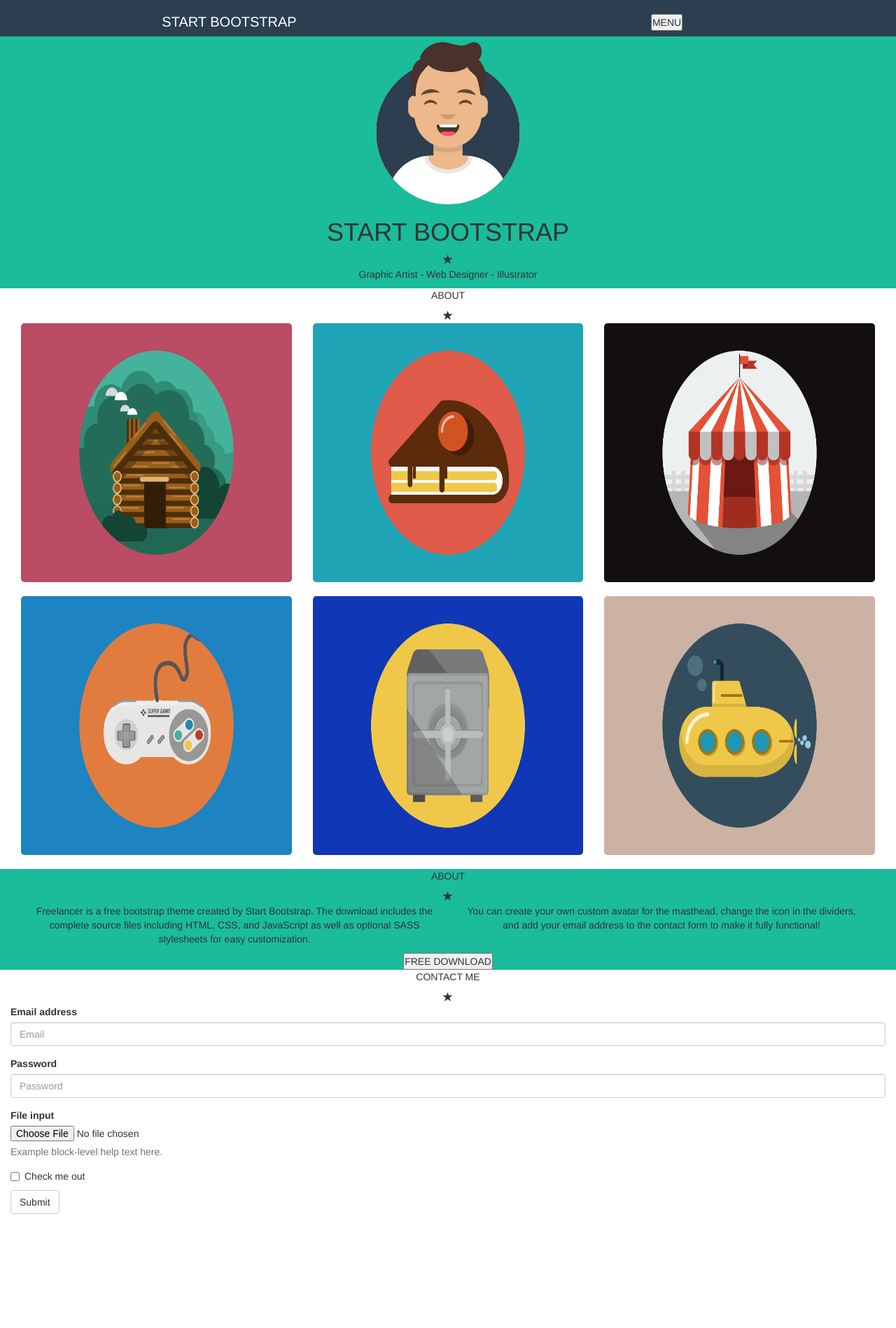
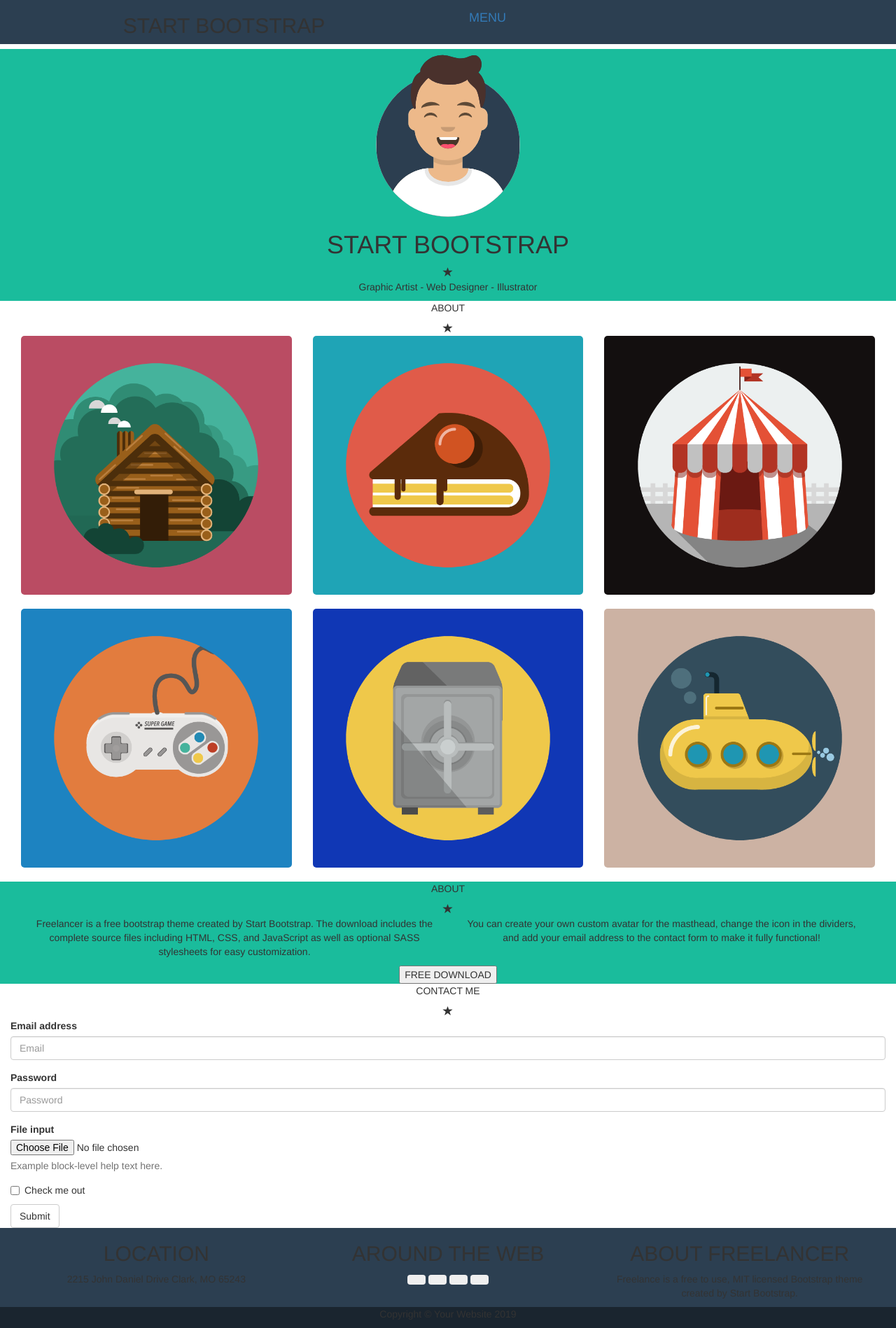
Before and after one commit to lorelulli/html-css-bootstrap-freelancer, a plain HTML site: page index.html in a window 1280 px wide. Shown: the whole page at 70% size. Before the commit the page ends 1735 px from the top, so only its background shows below. Drawn offline with nearby package versions, Linux system fonts and the light colour scheme.

Commit message:
struttura ultimata

```diff
--- a/css/style.css
+++ b/css/style.css
@@ -1,7 +1,5 @@
-*{
-    margin: 0;
-    padding: 0;
-    box-sizing: border-box;
+body{
+    padding-top: 70px;
 }
 
 
@@ -11,12 +9,12 @@
     clear: both;
 }
 
-header{
+
+nav{
     background-color: #2C3F51;
+}
 
 }
-
-
 
 header .left h2{
     font-size: 20px;
@@ -24,14 +22,12 @@ header .left h2{
 
 }
 
-header .right button{
-    margin-top: 20px;
 
-}
-
-.img img{
+#img{
     height: 240px;
     width: 100%;
+    object-fit: contain;
+    margin: 0 auto;
 }
 
 .green , .green-2{
@@ -45,4 +41,13 @@ header .right button{
     border-radius: 5px;
     width: 100%;
     margin: 0 auto 20px;
+    object-fit: cover;
 }
+
+.blu-2{
+    background-color: #2C3F51;
+}
+
+.black{
+    background-color: #1A252F;
+}
--- a/index.html
+++ b/index.html
@@ -13,17 +13,29 @@
         <header>
             <div class="container-fluid">
 
-                <div class="left col-xs-6 text-center">
-                    <h2> START BOOTSTRAP </h2>
+                <nav class="navbar-fixed-top" >
 
-                </div>
+                    <div class="left col-xs-6 text-center">
+                        <h2> START BOOTSTRAP </h2>
 
-                <div class="right col-xs-6 text-center">
+                    </div>
 
-                    <button type="button" name="button"> MENU</button>
+                    <div class=" right col-xs-6 text-center">
 
-                </div>
+                        <div class="navbar-header">
+                            <button type="button" class="navbar-toggle collapsed" data-toggle="collapse" data-target="#bs-example-navbar-collapse-1" aria-expanded="false">
+                                <span class="sr-only"> menu</span>
+                                <span class="icon-bar"></span>
+                                <span class="icon-bar"></span>
+                                <span class="icon-bar"></span>
+                            </button>
+                            <a class="navbar-brand" href="#">MENU</a>
+                        </div>
 
+                    </div>
+
+
+                </nav>
             </div>
 
         </header>
@@ -32,9 +44,9 @@
 
             <div class="container-fluid text-center green">
 
-                <div class="img col-xs-12">
+                <div class="ms--immagine col-xs-12">
 
-                    <img src="img/download.svg" alt="">
+                    <img class="img-responsive" id="img" src="img/download.svg" alt="">
 
                 </div>
 
@@ -196,11 +208,41 @@
 
             </div>
 
+            <div class="container-fluid text-center blu-2">
+
+                <div class="col-xs-12 col-md-4 col-md-4 ">
+
+                    <h2> LOCATION</h2>
+                    <p> 2215 John Daniel Drive Clark, MO 65243</p>
+
+                </div>
+
+                <div class="col-xs-12 col-md-4 col-md-4 ">
+
+                    <h2> AROUND THE WEB</h2>
+                    <button type="button" class="btn btn-fb"><i class="fab fa-facebook-f"></i></button>
+                    <button type="button" class="btn btn-tw"><i class="fab fa-twitter"></i></button>
+                    <button type="button" class="btn btn-li"><i class="fab fa-linkedin-in"></i></button>
+                    <button type="button" class="btn btn-dribbble"><i class="fab fa-dribbble"></i></button>
+
+                </div>
+
+                <div class="col-xs-12 col-md-4 col-md-4 ">
+
+                    <h2>ABOUT FREELANCER</h2>
+                    <p> Freelance is a free to use, MIT licensed Bootstrap theme created by Start Bootstrap.</p>
+
+                </div>
+
+            </div>
+
         </main>
 
         <footer>
 
-            <div class="container">
+            <div class="container-fluid text-center  black">
+
+                <p>Copyright © Your Website 2019</p>
 
             </div>
 
```
